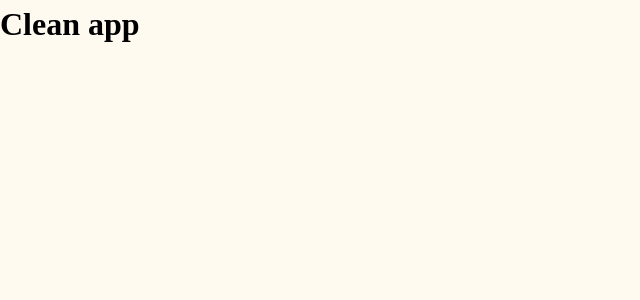
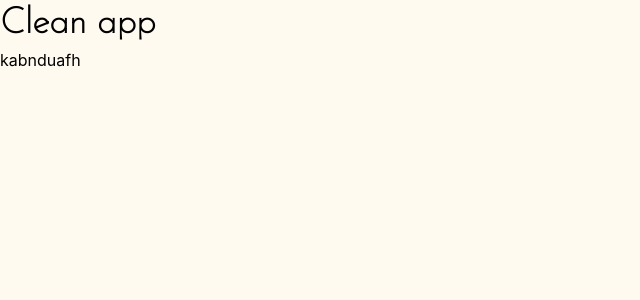
Before and after one commit to dave98/get-that-home-frontend, a React (Create React App) app: page / in a window 1280 px wide. Shown: the top 300 px of the page, without its empty margins (0-640 px from the left). Built offline with nearby package versions, Linux system fonts and the light colour scheme.

Commit message:
ADD component typography

```diff
--- a/package.json
+++ b/package.json
@@ -14,6 +14,7 @@
     "react-dom": "^18.2.0",
     "react-icons": "^4.4.0",
     "react-scripts": "5.0.1",
+    "styled-components": "^5.3.5",
     "web-vitals": "^2.1.0"
   },
   "scripts": {
--- a/src/App.js
+++ b/src/App.js
@@ -1,5 +1,10 @@
+import { Text, Heading } from "./components/typography"
+
 const App = () => {
-  return <h1> Clean app </h1>;
+  return <div>
+    <Heading> Clean app </Heading>
+    <Text>kabnduafh</Text>
+  </div>;
 };
 
 export default App;
--- /dev/null
+++ b/src/components/typography.js
@@ -0,0 +1,16 @@
+import styled from "@emotion/styled";
+import { fonts, typography } from "../style/typography";
+
+export const Text = styled.p`
+  font-family: ${fonts.secondary};
+  ${(props) => typography.subtitle[props.size] || typography.subtitle.md};
+  font-weight: ${(props) => props.weight || "400"};
+  color: ${(props) => props.color || "inherit"};
+`;
+
+export const Heading = styled.h2`
+  font-family: ${fonts.primary};
+  ${(props) => typography.head[props.size] || typography.head.md};
+  font-weight: ${(props) => props.weight || "600"};
+  color: ${(props) => props.color || "inherit"};
+`;
--- a/src/style/global.js
+++ b/src/style/global.js
@@ -1,6 +1,8 @@
 /** @jsxImportSource @emotion/react */
 import { css } from "@emotion/react";
 import { colors } from "./colors";
+import { fonts } from "./typography";
+
 
 export const reset = css`
   @import url("https://fonts.googleapis.com/css2?family=Source+Code+Pro:ital,wght@0,200;0,300;0,400;0,500;0,600;0,700;0,800;0,900;1,200;1,300;1,400;1,500;1,600;1,700;1,800;1,900&display=swap");
@@ -74,5 +76,6 @@ export const reset = css`
 export const global = css`
   body {
     background-color: ${colors.background.light};
+    font-family: ${fonts.primary};
   }
 `;
```
Also changed, not shown: 1 other file (tests, documents, lock files or other folders).
